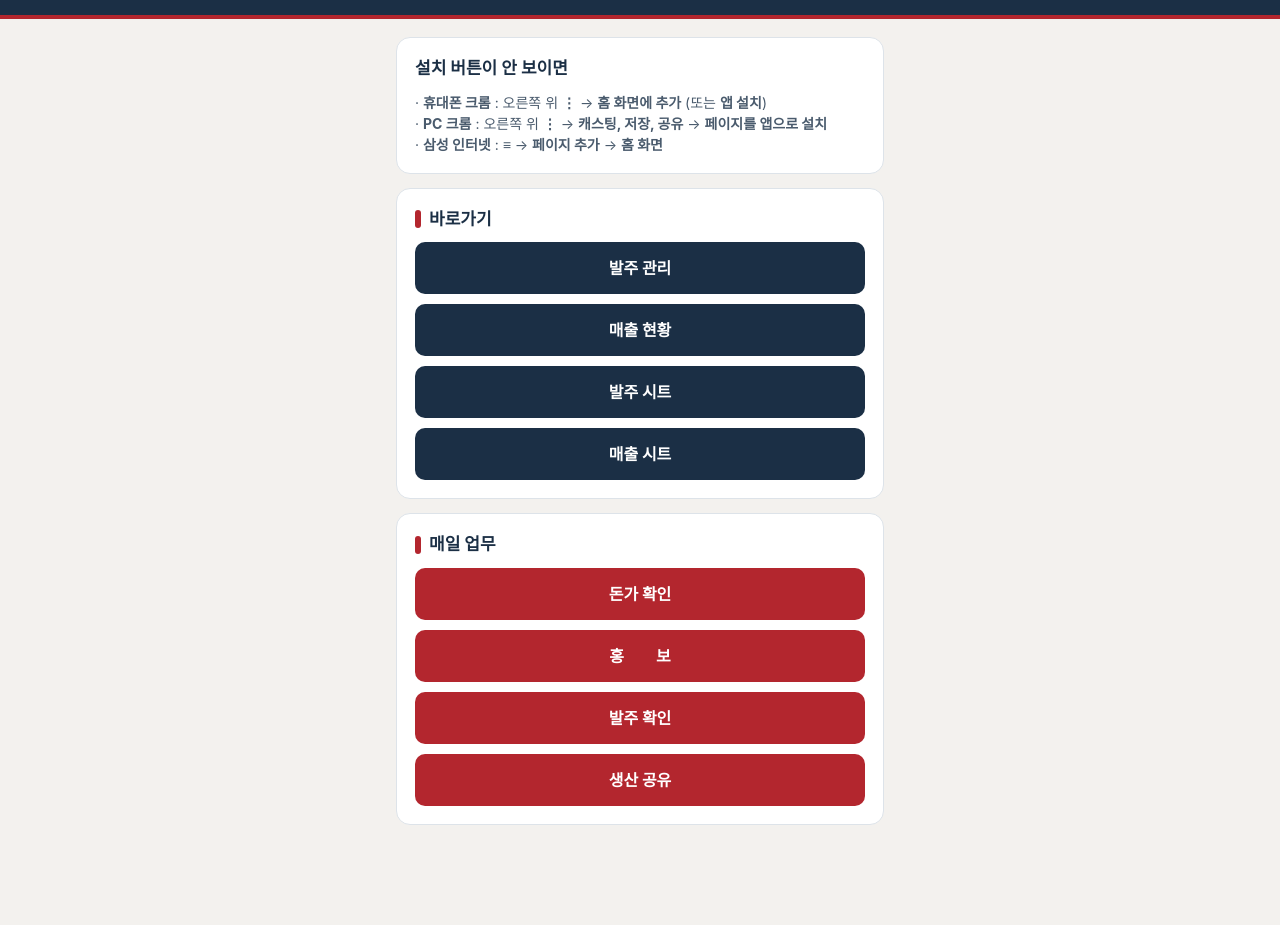
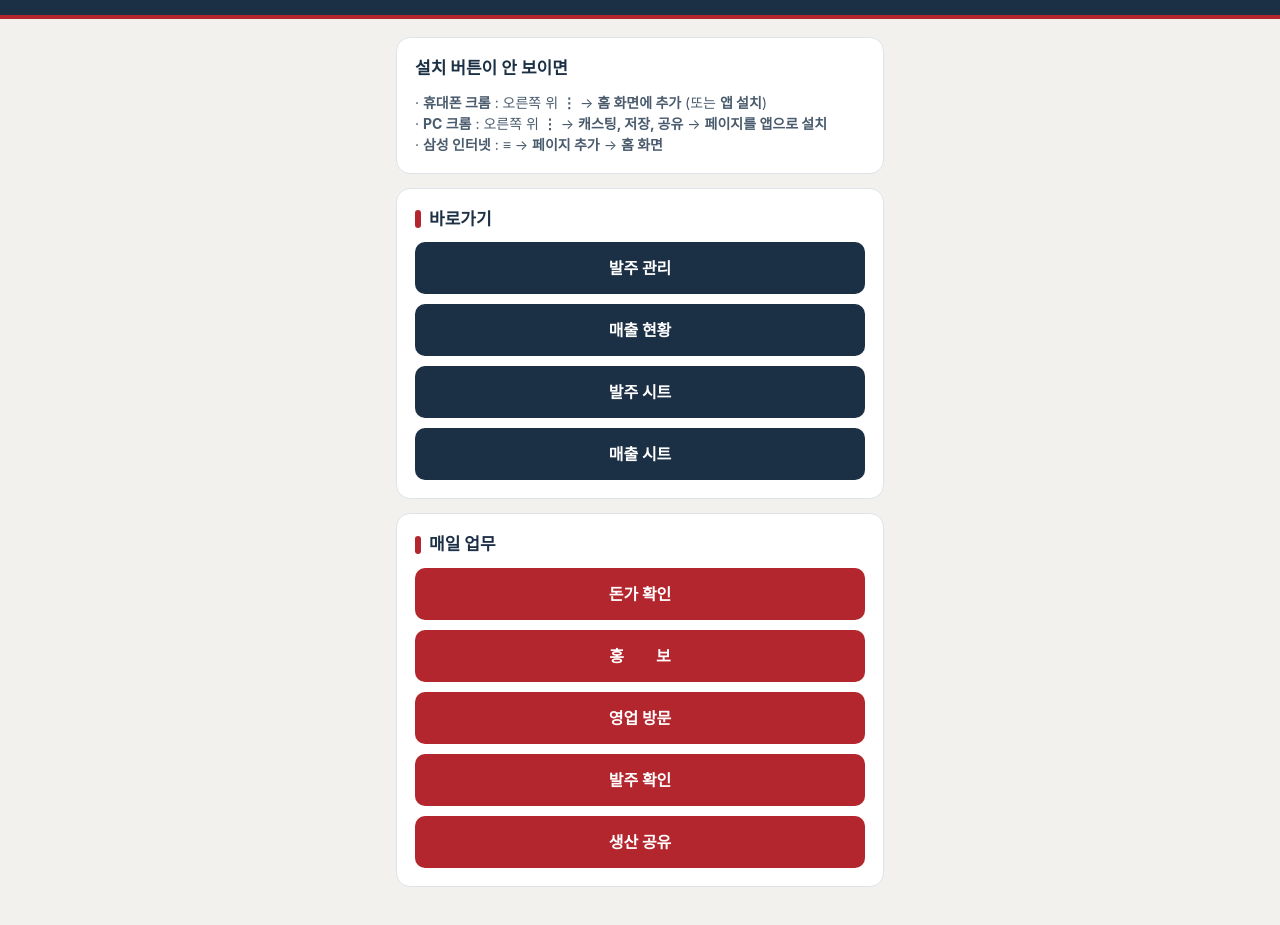
Before and after one commit to HanJin-BBang/misochan-admin, a plain HTML site: page index.html in a window 1280 px wide. Shown: the part 71-996 px from the top of the page. Before the commit the page ends 942 px from the top, so only its background shows below. Drawn offline with Linux system fonts and the light colour scheme.

Commit message:
Add sales visit button to daily tasks section

```diff
--- a/index.html
+++ b/index.html
@@ -41,6 +41,7 @@ a.btn.accent{background:var(--red)}.spread{letter-spacing:0.578em;margin-right:-
     <h2>매일 업무</h2>
     <a class="btn accent" href="https://script.google.com/macros/s/AKfycbwOBoLPPE7fk9e5bdQHj8zpLCisCr0vZYzAzQ9dkR6TTlxgp-8bjwcOrkQ0MiEtIjYX/exec?view=ranges&amp;focus=pork">돈가 확인</a>
     <a class="btn accent" href="https://script.google.com/macros/s/AKfycbwv-opC60PwG_N9WH0kFmileX8VfR1lJ00gyh4XbvBNID2MS-RV6sJFvg3eeoGoVwqKGg/exec?view=hongbo"><span style="letter-spacing:2em;margin-right:-2em">홍보</span></a>
+    <a class="btn accent" href="https://script.google.com/macros/s/AKfycbwv-opC60PwG_N9WH0kFmileX8VfR1lJ00gyh4XbvBNID2MS-RV6sJFvg3eeoGoVwqKGg/exec?view=sales">영업 방문</a>
     <a class="btn accent" href="https://script.google.com/macros/s/AKfycbwv-opC60PwG_N9WH0kFmileX8VfR1lJ00gyh4XbvBNID2MS-RV6sJFvg3eeoGoVwqKGg/exec?view=today">발주 확인</a>
     <a class="btn accent" href="https://script.google.com/macros/s/AKfycbwOBoLPPE7fk9e5bdQHj8zpLCisCr0vZYzAzQ9dkR6TTlxgp-8bjwcOrkQ0MiEtIjYX/exec?view=prod">생산 공유</a>
   </section>
@@ -48,7 +49,7 @@ a.btn.accent{background:var(--red)}.spread{letter-spacing:0.578em;margin-right:-
 <script>
 'use strict';
 const ua=navigator.userAgent,isKakao=/KAKAOTALK/i.test(ua),isIOS=/iPhone|iPad|iPod/i.test(ua)||(navigator.platform==='MacIntel'&&navigator.maxTouchPoints>1),isAndroid=/Android/i.test(ua),standalone=matchMedia('(display-mode: standalone)').matches||navigator.standalone===true;
-/*GO*/(()=>{const GO={today:'https://script.google.com/macros/s/AKfycbwv-opC60PwG_N9WH0kFmileX8VfR1lJ00gyh4XbvBNID2MS-RV6sJFvg3eeoGoVwqKGg/exec?view=today',remind:'https://script.google.com/macros/s/AKfycbwv-opC60PwG_N9WH0kFmileX8VfR1lJ00gyh4XbvBNID2MS-RV6sJFvg3eeoGoVwqKGg/exec?view=today&dl=1',admin:'https://script.google.com/macros/s/AKfycbwv-opC60PwG_N9WH0kFmileX8VfR1lJ00gyh4XbvBNID2MS-RV6sJFvg3eeoGoVwqKGg/exec?view=admin',sales:'https://script.google.com/macros/s/AKfycbwOBoLPPE7fk9e5bdQHj8zpLCisCr0vZYzAzQ9dkR6TTlxgp-8bjwcOrkQ0MiEtIjYX/exec?view=ranges',pork:'https://script.google.com/macros/s/AKfycbwOBoLPPE7fk9e5bdQHj8zpLCisCr0vZYzAzQ9dkR6TTlxgp-8bjwcOrkQ0MiEtIjYX/exec?view=ranges&focus=pork',hongbo:'https://script.google.com/macros/s/AKfycbwv-opC60PwG_N9WH0kFmileX8VfR1lJ00gyh4XbvBNID2MS-RV6sJFvg3eeoGoVwqKGg/exec?view=hongbo'};const key=new URLSearchParams(location.search).get('go');if(!key||!GO[key])return;document.documentElement.style.visibility='hidden';if(isKakao){const here=location.href;location.href=isAndroid?'intent://'+here.replace(/^https?:\/\//,'')+'#Intent;scheme=https;package=com.android.chrome;end':'kakaotalk://web/openExternal?url='+encodeURIComponent(here);setTimeout(()=>{document.documentElement.style.visibility='';},1500);}else location.replace(GO[key]);})();
+/*GO*/(()=>{const GO={today:'https://script.google.com/macros/s/AKfycbwv-opC60PwG_N9WH0kFmileX8VfR1lJ00gyh4XbvBNID2MS-RV6sJFvg3eeoGoVwqKGg/exec?view=today',remind:'https://script.google.com/macros/s/AKfycbwv-opC60PwG_N9WH0kFmileX8VfR1lJ00gyh4XbvBNID2MS-RV6sJFvg3eeoGoVwqKGg/exec?view=today&dl=1',admin:'https://script.google.com/macros/s/AKfycbwv-opC60PwG_N9WH0kFmileX8VfR1lJ00gyh4XbvBNID2MS-RV6sJFvg3eeoGoVwqKGg/exec?view=admin',sales:'https://script.google.com/macros/s/AKfycbwOBoLPPE7fk9e5bdQHj8zpLCisCr0vZYzAzQ9dkR6TTlxgp-8bjwcOrkQ0MiEtIjYX/exec?view=ranges',pork:'https://script.google.com/macros/s/AKfycbwOBoLPPE7fk9e5bdQHj8zpLCisCr0vZYzAzQ9dkR6TTlxgp-8bjwcOrkQ0MiEtIjYX/exec?view=ranges&focus=pork',hongbo:'https://script.google.com/macros/s/AKfycbwv-opC60PwG_N9WH0kFmileX8VfR1lJ00gyh4XbvBNID2MS-RV6sJFvg3eeoGoVwqKGg/exec?view=hongbo',sales:'https://script.google.com/macros/s/AKfycbwv-opC60PwG_N9WH0kFmileX8VfR1lJ00gyh4XbvBNID2MS-RV6sJFvg3eeoGoVwqKGg/exec?view=sales'};const key=new URLSearchParams(location.search).get('go');if(!key||!GO[key])return;document.documentElement.style.visibility='hidden';if(isKakao){const here=location.href;location.href=isAndroid?'intent://'+here.replace(/^https?:\/\//,'')+'#Intent;scheme=https;package=com.android.chrome;end':'kakaotalk://web/openExternal?url='+encodeURIComponent(here);setTimeout(()=>{document.documentElement.style.visibility='';},1500);}else location.replace(GO[key]);})();
 if(!standalone){if(isKakao){document.getElementById('kakaoCard').hidden=false;document.getElementById('openExternal').onclick=()=>{const here=location.href;location.href=isAndroid?'intent://'+here.replace(/^https?:\/\//,'')+'#Intent;scheme=https;package=com.android.chrome;end':'kakaotalk://web/openExternal?url='+encodeURIComponent(here);};}else if(isIOS){document.getElementById('iosCard').hidden=false;}else{setTimeout(()=>{if(document.getElementById('installCard').hidden)document.getElementById('manualCard').hidden=false;},2500);}}
 let d=null;addEventListener('beforeinstallprompt',e=>{e.preventDefault();d=e;document.getElementById('installCard').hidden=false;});
 document.getElementById('installBtn').onclick=async()=>{if(!d)return;d.prompt();await d.userChoice;d=null;document.getElementById('installCard').hidden=true;};
```
